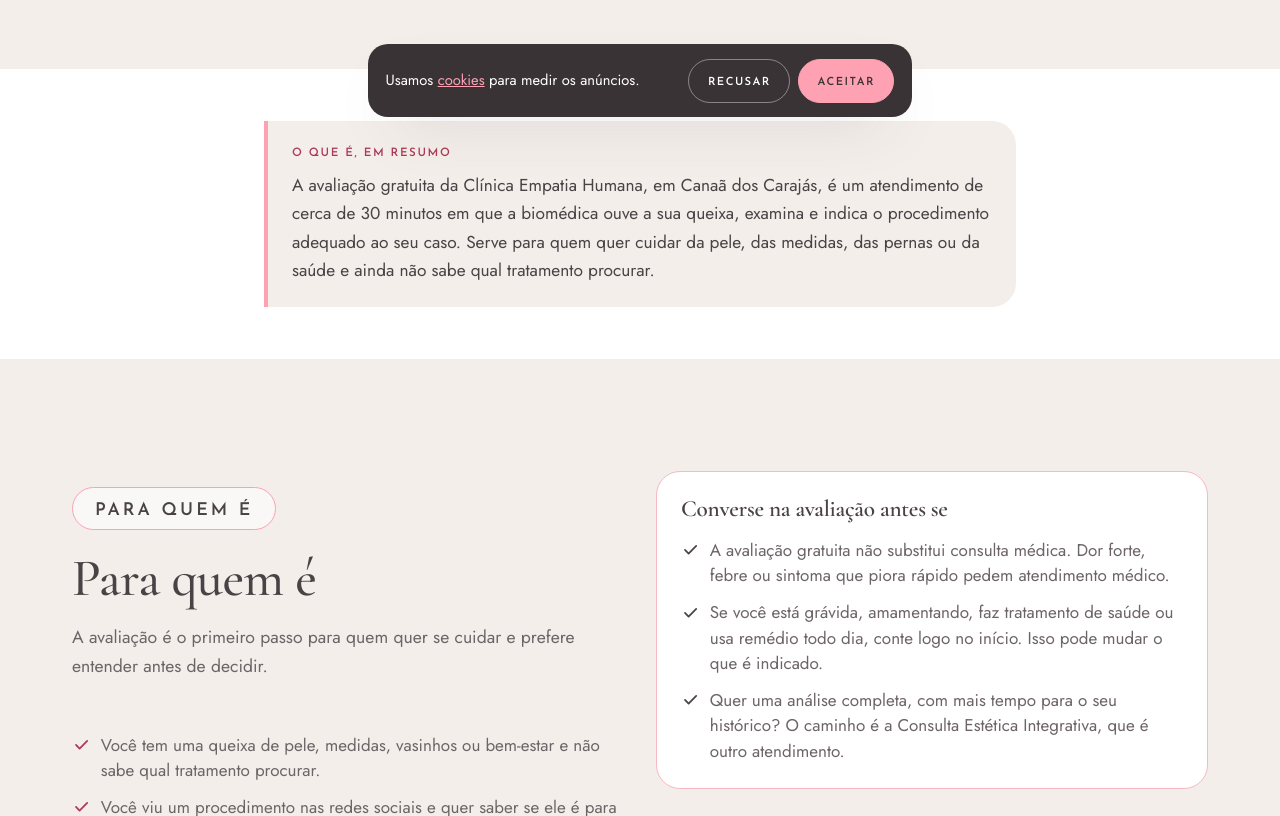
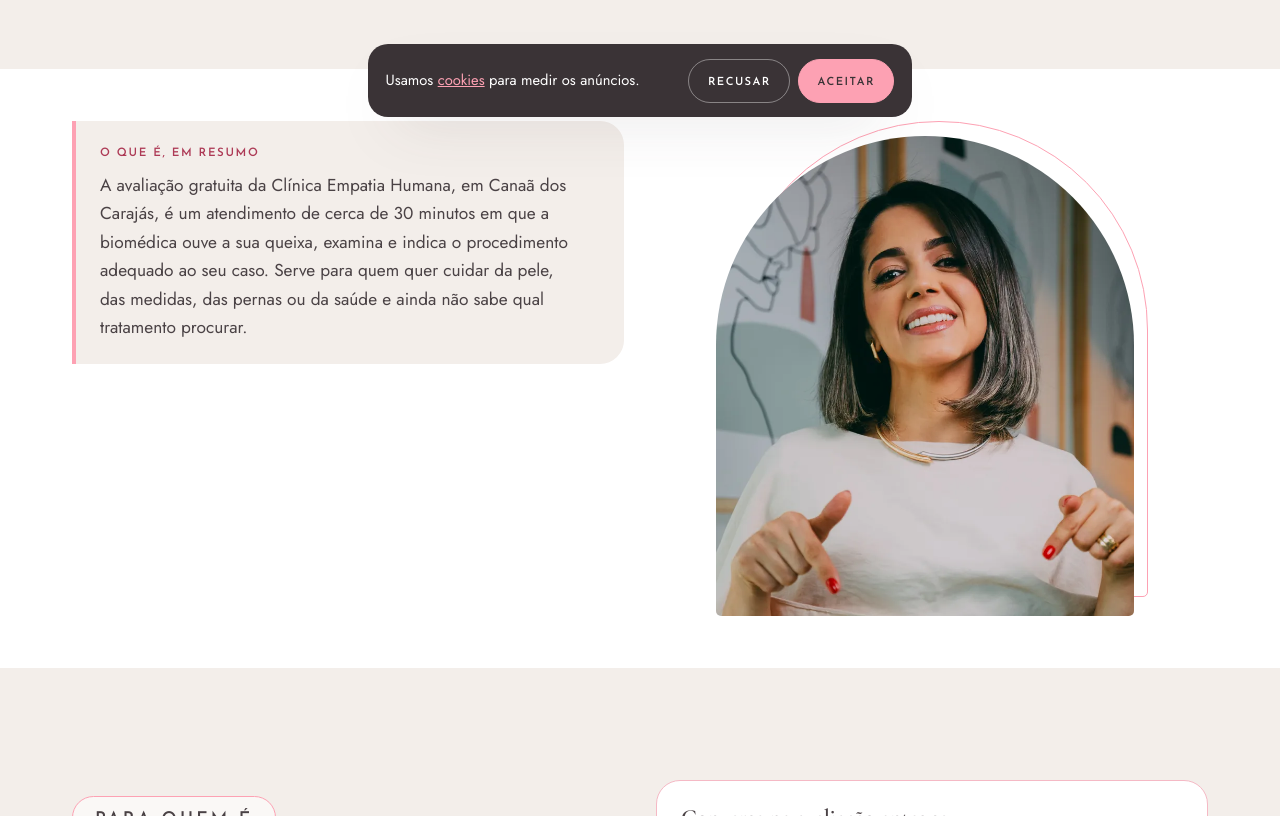
Before and after one commit to rafamel10/clinica-empatia-humana, a plain HTML site: page tratamentos/avaliacao/index.html in a window 1280 px wide. Shown: the part 671-1487 px from the top of the page. Drawn offline with nearby package versions, Linux system fonts and the light colour scheme.

Commit message:
Fotos: Avaliação com foto do ensaio ao lado do resumo
Co-Authored-By: Claude Opus 5.5 <noreply@anthropic.com>
Claude-Session: https://claude.ai/code/session_018i9Hp8eGXsvxUuauBxe1kB

```diff
--- a/tratamentos/avaliacao/index.html
+++ b/tratamentos/avaliacao/index.html
@@ -76,7 +76,7 @@
 </section>
 
 <section class="secao secao--branca secao--curta">
-  <div class="largura largura--texto"><div class="resposta-direta"><p class="resposta-direta__rotulo">O que é, em resumo</p><p>A avaliação gratuita da Clínica Empatia Humana, em Canaã dos Carajás, é um atendimento de cerca de 30 minutos em que a biomédica ouve a sua queixa, examina e indica o procedimento adequado ao seu caso. Serve para quem quer cuidar da pele, das medidas, das pernas ou da saúde e ainda não sabe qual tratamento procurar.</p></div></div>
+  <div class="largura duas-colunas"><div><div class="resposta-direta"><p class="resposta-direta__rotulo">O que é, em resumo</p><p>A avaliação gratuita da Clínica Empatia Humana, em Canaã dos Carajás, é um atendimento de cerca de 30 minutos em que a biomédica ouve a sua queixa, examina e indica o procedimento adequado ao seu caso. Serve para quem quer cuidar da pele, das medidas, das pernas ou da saúde e ainda não sabe qual tratamento procurar.</p></div></div><figure class="ident__foto"><img src="/assets/img/dra-adelaine-avaliacao-gratuita.webp" width="800" height="1200" alt="Dra. Adelaine Montel, biomédica esteta, sorrindo no consultório da Clínica Empatia Humana em Canaã dos Carajás" loading="lazy" decoding="async"></figure></div>
 </section>
 
 <section class="secao secao--creme" aria-labelledby="quem-titulo">
```
